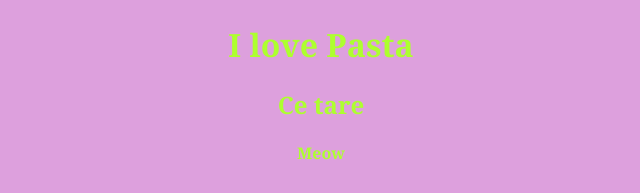
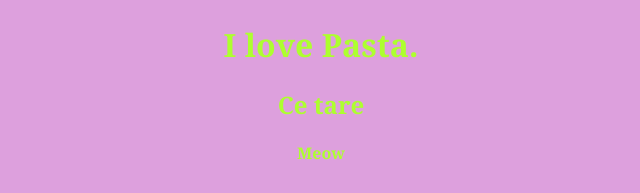
Before and after one commit to Giulialovescats/giulia, a plain HTML site: page index.html in a window 1280 px wide. Shown: the part 311-504 px from the top of the page, 319-959 px from the left. Drawn offline with Linux system fonts and the light colour scheme.

Commit message:
Update index.html

```diff
--- a/index.html
+++ b/index.html
@@ -7,7 +7,7 @@
         <img
         src="https://image.stirileprotv.ro/media/images/920x220/Oct2024/62490975.jpg"
         />
-        <h1>I love Pasta</h1>
+        <h1>I love Pasta.</h1>
         <h2>Ce tare</h2>
         <h4>Meow</h4>
         <img
```
